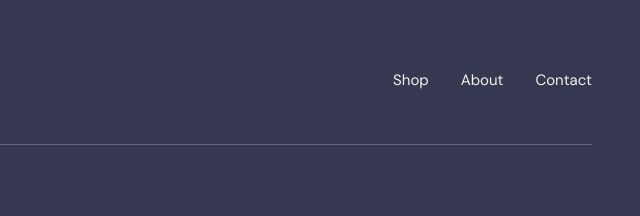
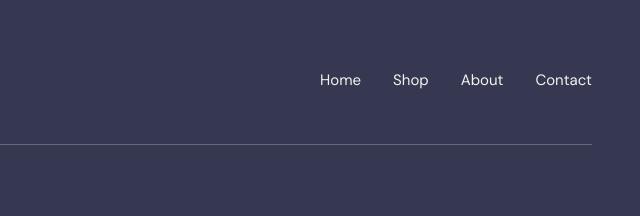
Before and after one commit to romanbiswas/product-design, a plain HTML site: page index.html in a window 1280 px wide. Shown: the part 2343-2559 px from the top of the page, 640-1280 px from the left. Drawn offline with nearby package versions, Linux system fonts and the light colour scheme.

Commit message:
Add footer navigation links to index.html

```diff
--- a/index.html
+++ b/index.html
@@ -188,6 +188,7 @@ a{color:#16181A}a:hover{color:#363851}
 </div>
 </div>
 <nav aria-label="Footer" style="display: flex; flex-wrap: wrap; gap: 8px 32px; font-size: 15px">
+<a href="#top" style="color: #F2F3F0; text-decoration: none">Home</a>
 <a href="#top" style="color: #F2F3F0; text-decoration: none">Shop</a>
 <a href="#top" style="color: #F2F3F0; text-decoration: none">About</a>
 <a href="#top" style="color: #F2F3F0; text-decoration: none">Contact</a>
```
